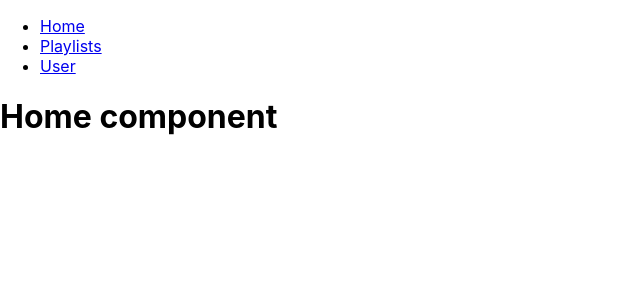
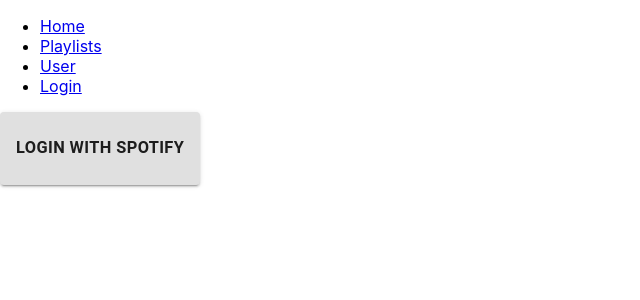
Before and after one commit to luketurnerdev/spotify-react, a React (Create React App) app: page /login in a window 1280 px wide. Shown: the top 300 px of the page, without its empty margins (0-640 px from the left). Built offline with nearby package versions, Linux system fonts and the light colour scheme.

Commit message:
added button for login and environment var with backend url

```diff
--- a/src/Components/Routes.jsx
+++ b/src/Components/Routes.jsx
@@ -1,5 +1,6 @@
 import React from "react";
 import Playlists from "../pages/Playlists";
+import Login from "../pages/Login"
 import {
   BrowserRouter as Router,
   Switch,
@@ -22,6 +23,9 @@
                           <li>
                               <Link to="/user">User</Link>
                           </li>
+                          <li>
+                              <Link to="/login">Login</Link>
+                          </li>
                       </ul>
                   </nav>
 
@@ -32,6 +36,9 @@
                       <Route path="/user">
                         <h1>User component</h1>
                       </Route>
+                      <Route path="/login">
+                        <Login/>
+                      </Route>
                       <Route path="/">
                         <h1>Home component</h1>
                       </Route>
--- /dev/null
+++ b/src/pages/Login/index.jsx
@@ -0,0 +1,22 @@
+import React, {Component} from 'react';
+import axios from 'axios';
+
+import {Typography, Grid, Button} from '@material-ui/core'
+
+const spotifyLoginRedirect = () => {
+    //  Get request to {backend_url}/auth/login
+    alert(process.env.REACT_APP_BACKEND_API)
+}
+
+const Login = () => {
+    return (
+        <div>
+            <Button variant="contained"
+            onClick={spotifyLoginRedirect}
+            ><h3>Login With Spotify</h3></Button>
+        </div>
+    )
+
+}
+
+export default Login;
```
Also changed, not shown: src/Components/Login.jsx (deleted, +0 -20 lines), 1 other file (tests, documents, lock files or other folders).
